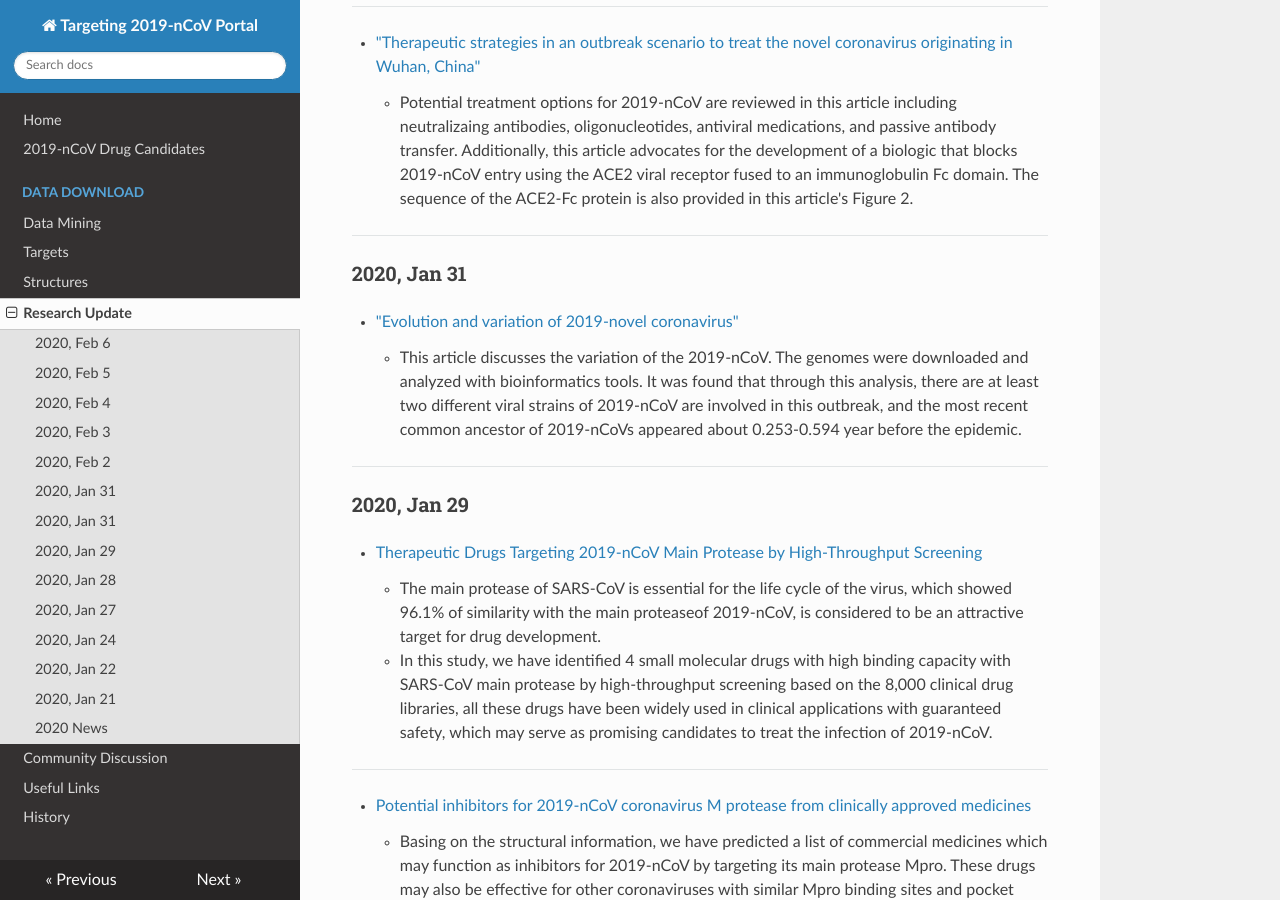
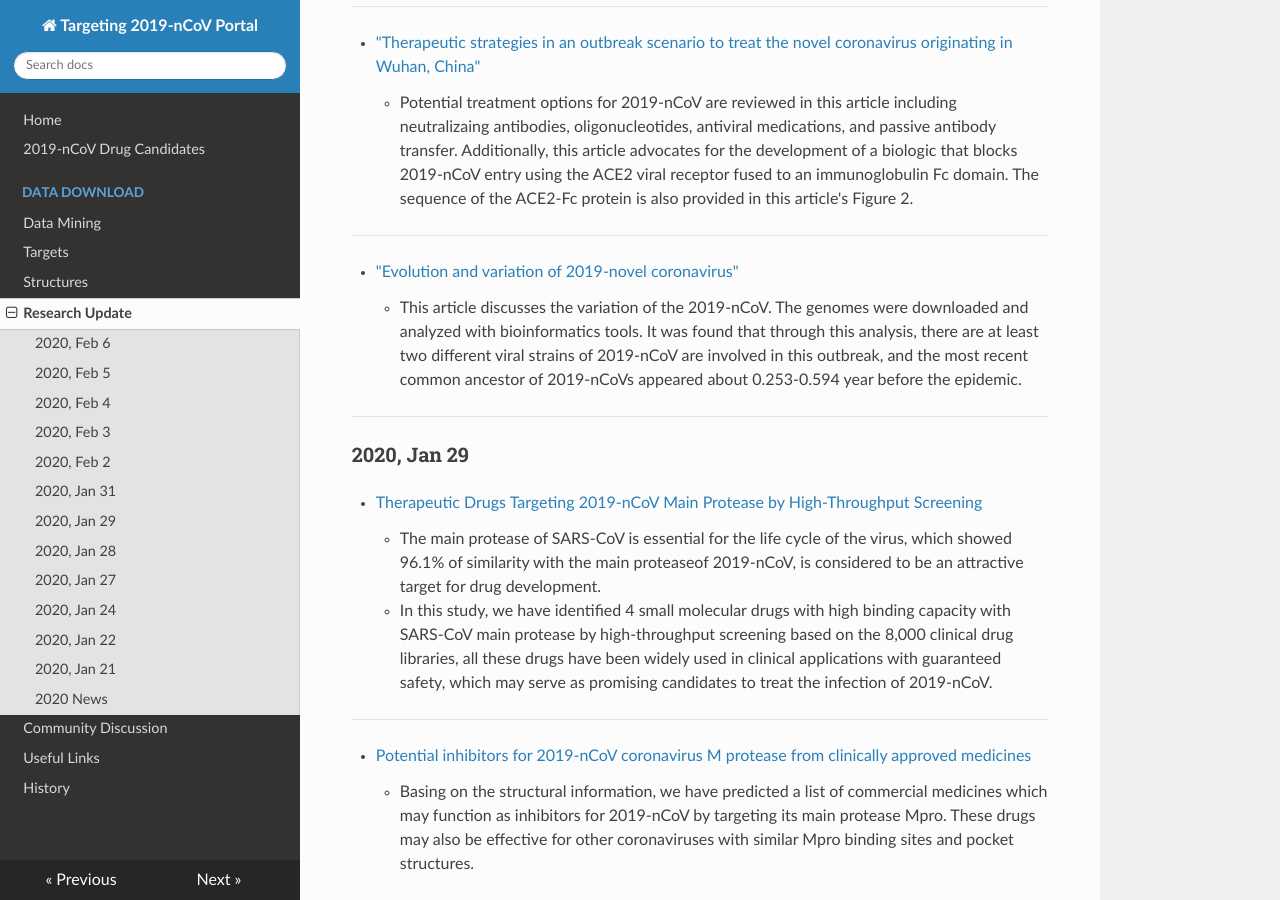
Before and after one commit to GHDDI-AILab/Targeting2019-nCoV, an MkDocs documentation site: the page built from docs/research_progress.md, in a window 1280 px wide and 900 px high, scrolled down 3893 px. Built offline with MkDocs 1.6.1, drawn with Linux system fonts in a browser that asks for light colours; nearby versions of some CDN libraries.

Commit message:
Update research_progress.md

```diff
--- a/docs/research_progress.md
+++ b/docs/research_progress.md
@@ -86,9 +86,8 @@ Respiratory Infections Caused by 2019-nCoV"](http://ghddiai.oss-cn-zhangjiakou.a
 
  * ["Therapeutic strategies in an outbreak scenario to treat the novel coronavirus originating in Wuhan, China"](http://ghddiai.oss-cn-zhangjiakou.aliyuncs.com/file/file_tsostncowc.pdf)
     * Potential treatment options for 2019-nCoV are reviewed in this article including neutralizaing antibodies, oligonucleotides, antiviral medications, and passive antibody transfer. Additionally, this article advocates for the development of a biologic that blocks 2019-nCoV entry using the ACE2 viral receptor fused to an immunoglobulin Fc domain. The sequence of the ACE2-Fc protein is also provided in this article's Figure 2.
+
 ---
-
-### 2020, Jan 31
 
  * ["Evolution and variation of 2019-novel coronavirus"](http://ghddiai.oss-cn-zhangjiakou.aliyuncs.com/file/file_evncov.pdf)
     * This article discusses the variation of the 2019-nCoV. The genomes were downloaded and analyzed with bioinformatics tools. It was found that through this analysis, there are at least two different viral strains of 2019-nCoV are involved in this outbreak, and the most recent common ancestor of 2019-nCoVs appeared about 0.253-0.594 year before the epidemic.
```
